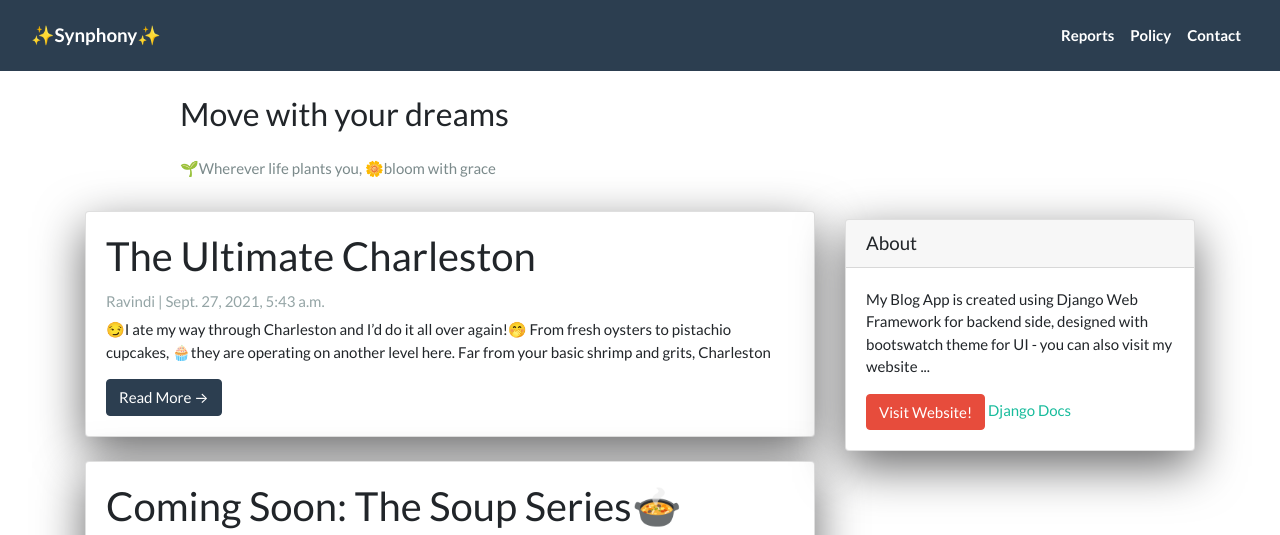
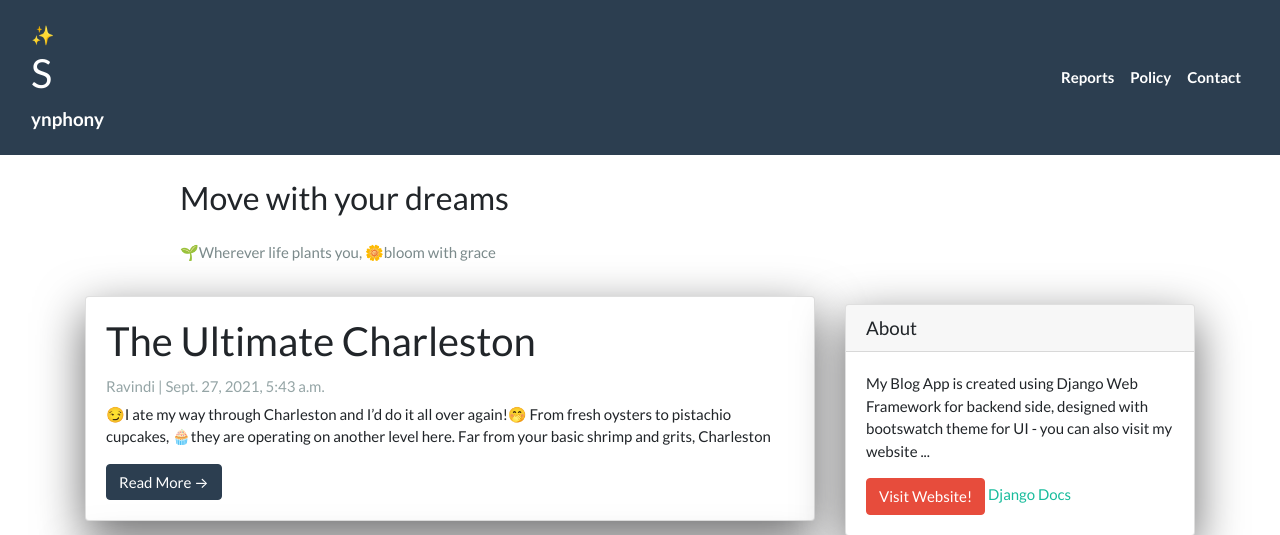
Before and after one commit to NSBM-SPM-2021/github-basics-ravindikumarasinghe, a Django app: page / in a window 1280 px wide. Shown: the top 535 px of the page. Run offline with Django 3.2, Linux system fonts and the light colour scheme; data comes from the database, SQL or seed files in the repository; some libraries are stand-ins or nearby versions.

Commit message:
Update base

```diff
--- a/App/templates/base.html
+++ b/App/templates/base.html
@@ -15,7 +15,7 @@
   <!-- Navigation -->
   <nav class="navbar navbar-expand-lg navbar-dark bg-primary" id="mainNav">
     <div class="container-fluid">
-      <a class="navbar-brand font-weight-bold" href="{% url 'home' %}">✨Synphony✨</a>
+      <a class="navbar-brand font-weight-bold" href="{% url 'home' %}">✨<h2>S</h2>ynphony</a>
       <div class="collapse navbar-collapse" id="navbarResponsive">
         <ul class="navbar-nav ml-auto">
           <li class="nav-item text-black">
```
